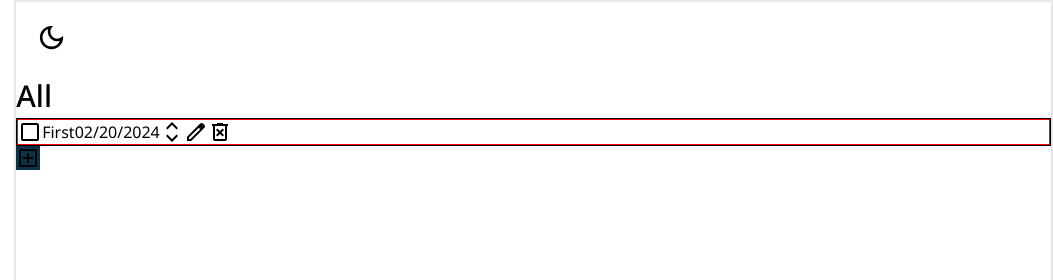
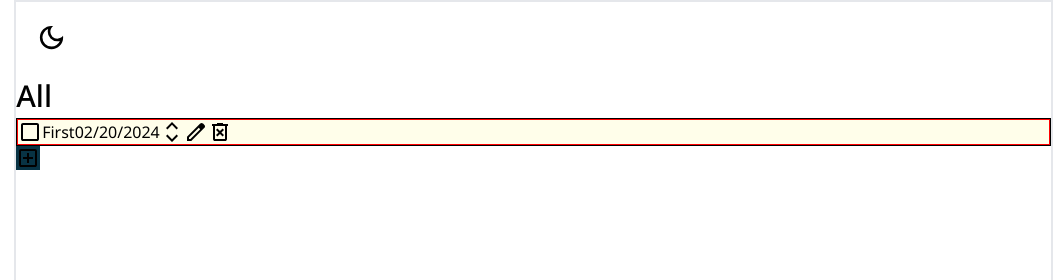
Before and after one commit to Epoza/todo-list, a website built with Vite: page index.html in a window 1280 px wide. Shown: the top 280 px of the page, 227-1280 px from the left. Built offline with nearby package versions, Linux system fonts and the light colour scheme.

Commit message:
change background color for important task

```diff
--- a/src/style.css
+++ b/src/style.css
@@ -158,6 +158,6 @@ span{
   border: 1px solid black;
 }
 
-img#checked {
-  /*  change button to checked and cross out task name and make opacity lighter*/
+.important-task {
+  background-color: rgb(255, 254, 234);
 }
```
